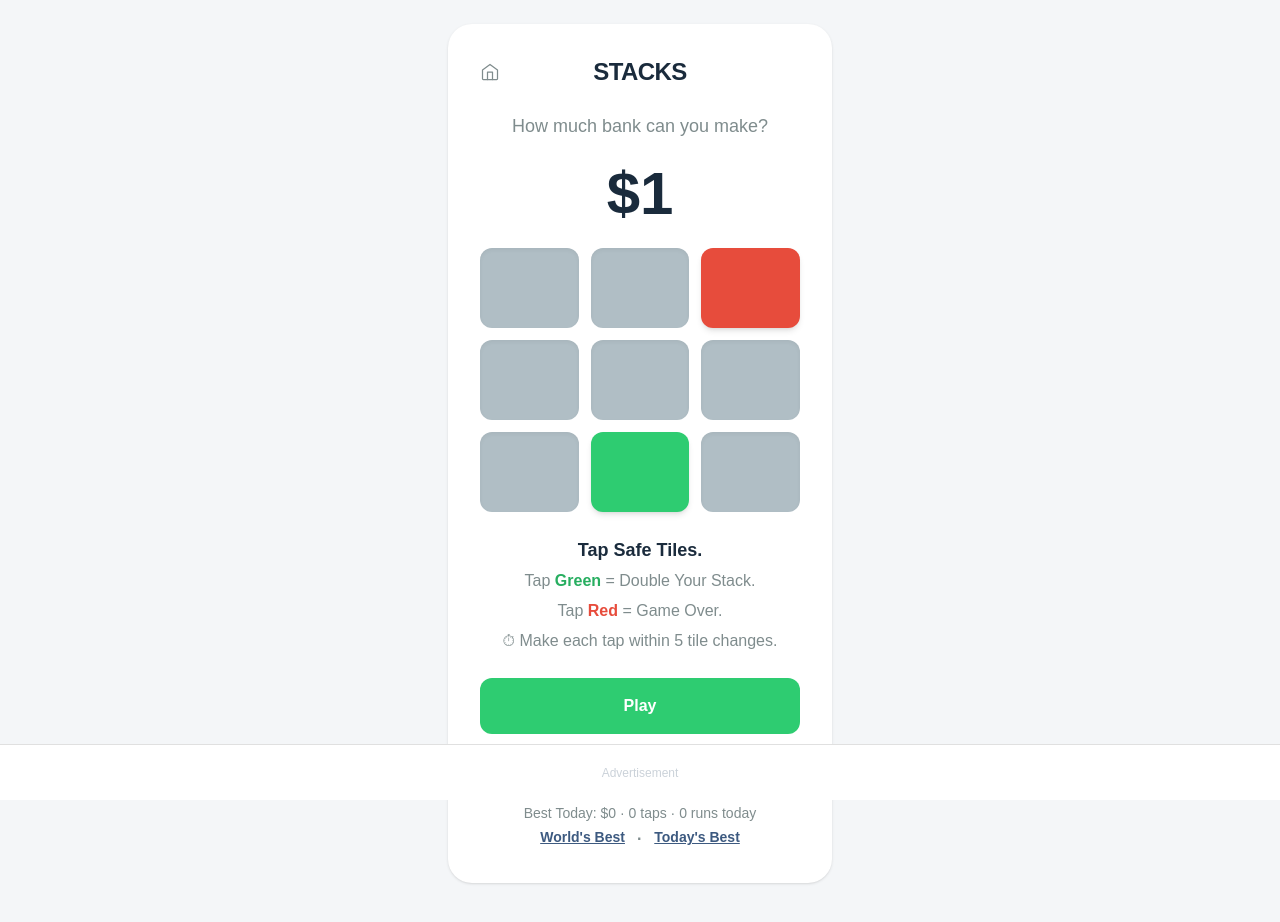
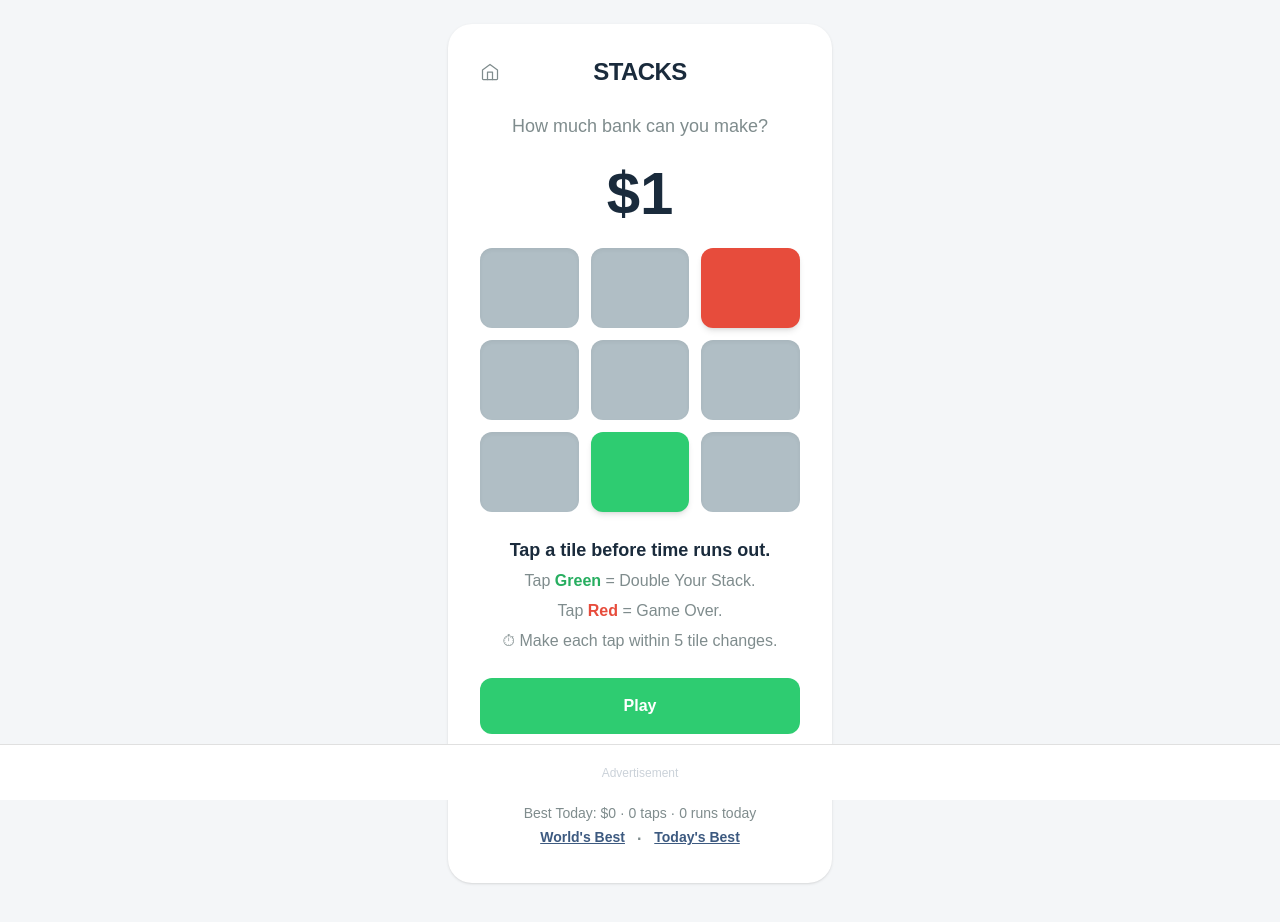
Before and after one commit to fraserbyname-spec/stacks, a Next.js app: page /play in a window 1280 px wide. Shown: the top 922 px of the page. Built offline with nearby package versions, Linux system fonts and the light colour scheme; no server answers.

Commit message:
Text changes

```diff
--- a/app/original/page.tsx
+++ b/app/original/page.tsx
@@ -466,7 +466,7 @@ export default function OriginalGame() {
         {!hasPickedThisSession && gameState === 'playing' && (
           <div className="text-center text-base text-[#7F8C8D] leading-relaxed space-y-1">
             <p className="font-bold text-[#1A2B3C] text-lg">Bank your Stack before you bust!</p>
-            <p>Choose a tile.</p>
+            <p>Pick a tile.</p>
             <p><span className="text-[#27AE60] font-semibold">Green</span> = double your money.</p>
             <p><span className="text-[#E74C3C] font-semibold">Red</span> = game over.</p>
           </div>
--- a/app/page.tsx
+++ b/app/page.tsx
@@ -51,7 +51,7 @@ export default function Home() {
 
         <div className="text-center">
           <h1 className="text-5xl font-bold text-[#1A2B3C] tracking-tight">STACKS 💸</h1>
-          {playerName && <p className="text-[#7F8C8D] text-lg mt-2">Hey {playerName} — choose your game.</p>}
+          {playerName && <p className="text-[#7F8C8D] text-xl mt-2">Hey {playerName} — choose your game.</p>}
         </div>
 
         <div className="flex flex-col gap-4 w-full">
--- a/app/play/page.tsx
+++ b/app/play/page.tsx
@@ -347,7 +347,7 @@ export default function PlayGame() {
         {/* Instructions — shown in ready state */}
         {gameState === 'ready' && (
           <div className="text-center text-base text-[#7F8C8D] leading-relaxed space-y-1">
-            <p className="font-bold text-[#1A2B3C] text-lg">Tap Safe Tiles.</p>
+            <p className="font-bold text-[#1A2B3C] text-lg">Tap a tile before time runs out.</p>
             <p>Tap <span className="text-[#27AE60] font-semibold">Green</span> = Double Your Stack.</p>
             <p>Tap <span className="text-[#E74C3C] font-semibold">Red</span> = Game Over.</p>
             <p>⏱ Make each tap within 5 tile changes.</p>
```
